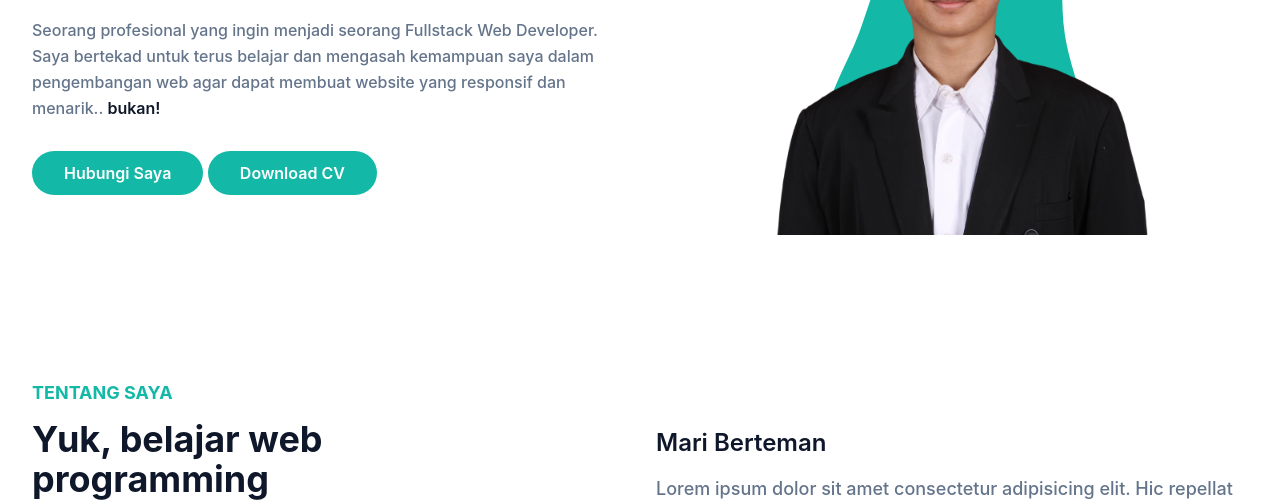
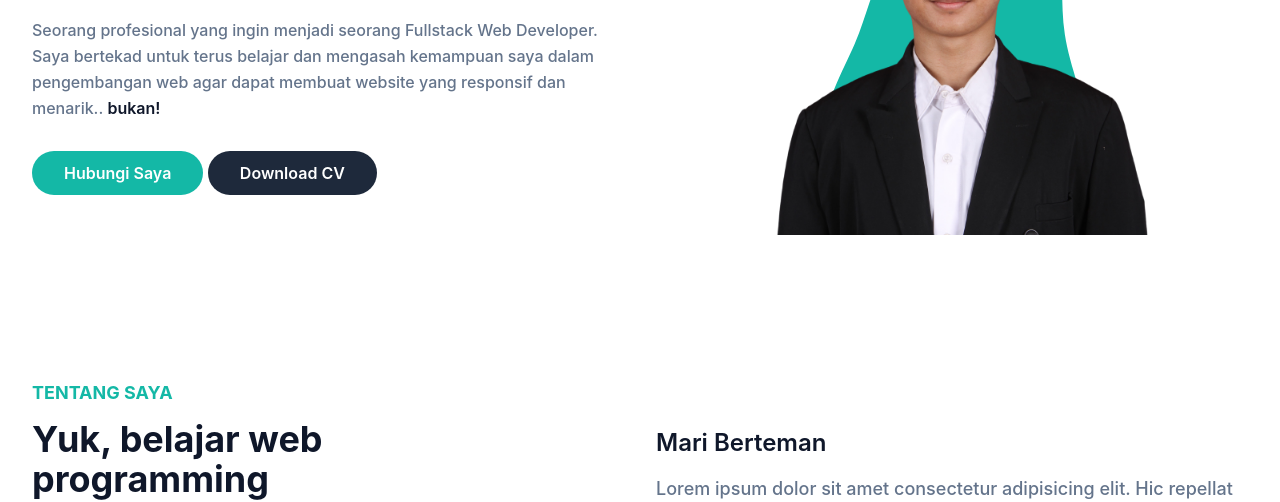
Before and after one commit to raflibima25/portfolio, a website: page index.html in a window 1280 px wide. Shown: the part 309-811 px from the top of the page. Drawn offline with nearby package versions, Linux system fonts and the light colour scheme.

Commit message:
add: logo web dan mengubah warna tombol download CV

```diff
--- a/index.html
+++ b/index.html
@@ -6,6 +6,7 @@
 		<meta name="viewport" content="width=device-width, initial-scale=1.0" />
 		<title>Portfolio Tailwind CSS</title>
 		<link href="dist/output.css" rel="stylesheet" />
+		<link rel="icon" href="dist/img/Logo_raflibima_circle.png" type="image/png">
 	</head>
 	<body>
 		<!-- Header Start -->
@@ -60,7 +61,8 @@
 						<p class="mb-10 font-medium leading-relaxed text-secondary">Seorang profesional yang ingin menjadi seorang Fullstack Web Developer. Saya bertekad untuk terus belajar dan mengasah kemampuan saya dalam pengembangan web agar dapat membuat website yang responsif dan menarik.. <span class="font-semibold text-dark">bukan!</span></p>
 
 						<a href="#contact" class="rounded-full bg-primary py-3 px-8 text-base font-semibold text-white transition duration-300 ease-in-out hover:opacity-80 hover:shadow-lg">Hubungi Saya</a>
-						<a href="dist/CV_Rafli Bima Pratandra_2024.pdf" id="download-cv" target="_blank" class="rounded-full bg-primary py-3 px-8 text-base font-semibold text-white transition duration-300 ease-in-out hover:opacity-80 hover:shadow-lg" >Download CV</a>
+
+						<a href="dist/CV_Rafli Bima Pratandra_2024.pdf" id="download-cv" target="_blank" class="rounded-full bg-slate-800 py-3 px-8 text-base font-semibold text-white transition duration-300 ease-in-out hover:opacity-80 hover:shadow-lg">Download CV</a>
 					</div>
 
 					<div class="w-full self-end px-4 lg:w-1/2">
```
Also changed, not shown: dist/img/Logo_raflibima_circle.png (added).
